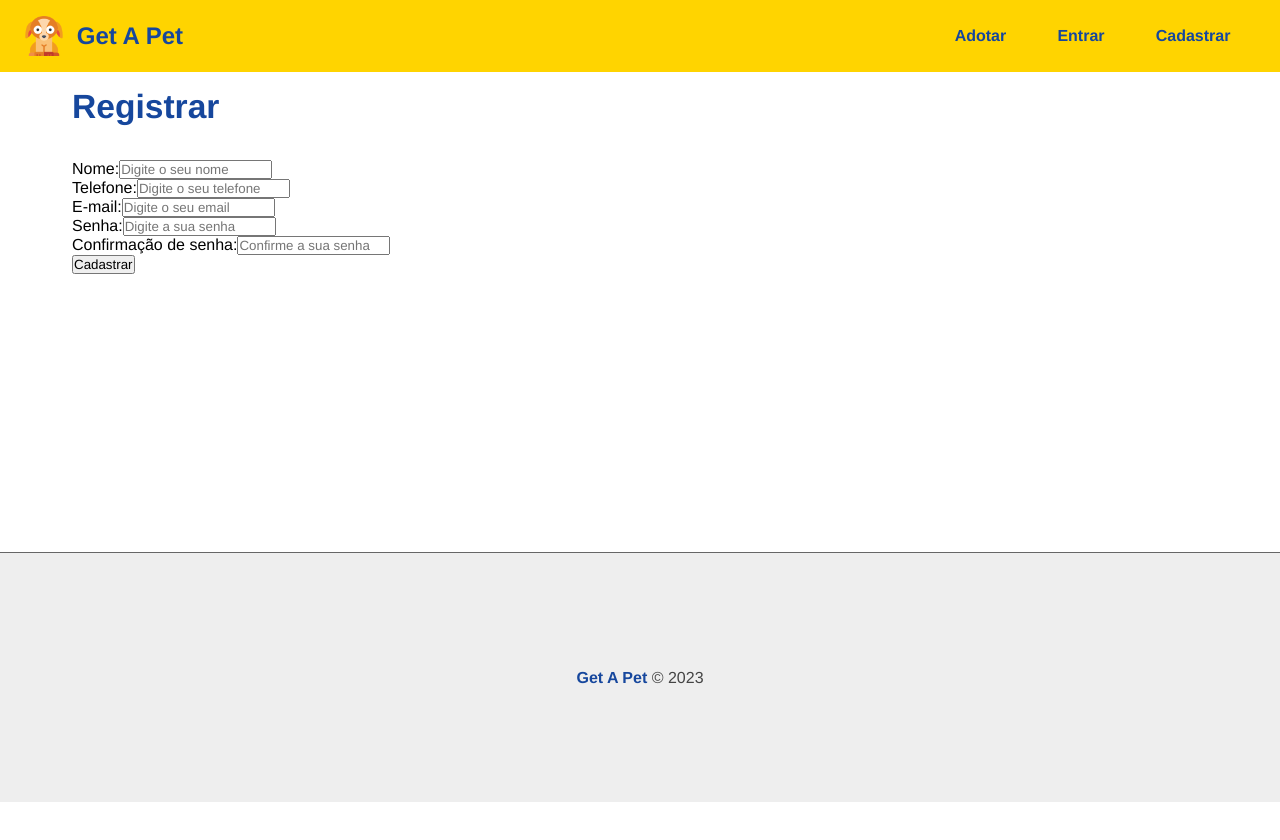
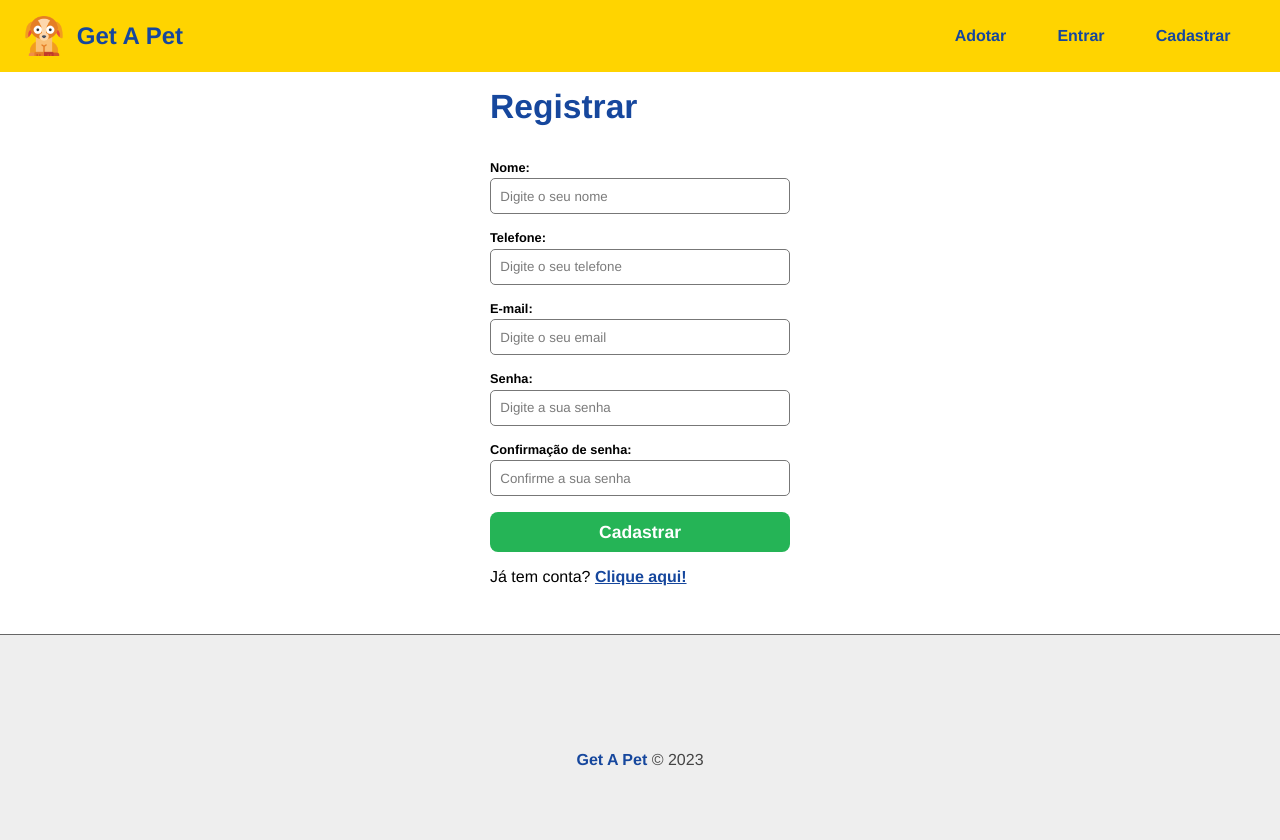
Before and after one commit to Pietro-berg7/Get-A-Pet-Project, a React (Vite) app in the folder frontend/: page /register in a window 1280 px wide. Shown: the top 840 px of the page. Before the commit the page ends 802 px from the top, so only its background shows below. Built offline with nearby package versions, Linux system fonts and the light colour scheme.

Commit message:
Estilos gerais de formulário

```diff
--- /dev/null
+++ b/frontend/src/components/form/Form.css
@@ -0,0 +1,32 @@
+.form_container {
+  max-width: 300px;
+  margin: 0 auto;
+  background-color: #fff;
+  border-radius: 15px;
+}
+
+.form_container input[type="submit"] {
+  border-radius: 8px;
+  background-color: #25b456;
+  color: #fff;
+  border: none;
+  min-width: 100px;
+  min-height: 2.5rem;
+  width: 100%;
+  cursor: pointer;
+  font-size: 1.1em;
+  font-weight: bold;
+}
+
+.form_container input[type="submit"]:hover {
+  background-color: #1c8a42;
+}
+
+.form_container p {
+  margin-top: 1em;
+}
+
+.form_container p a {
+  color: #16479d;
+  font-weight: bold;
+}
--- a/frontend/src/components/form/Input.css
+++ b/frontend/src/components/form/Input.css
@@ -0,0 +1,21 @@
+.form_control {
+  display: flex;
+  flex-direction: column;
+  margin-bottom: 1em;
+}
+
+.form_control label {
+  margin-bottom: 0.3em;
+  font-weight: bold;
+  font-size: 0.8em;
+}
+
+.form_control input {
+  padding: 0.7em;
+  border: 1px solid #777;
+  border-radius: 5px;
+}
+
+.form_control input::placeholder {
+  color: #7b7b7b;
+}
--- a/frontend/src/components/form/Input.tsx
+++ b/frontend/src/components/form/Input.tsx
@@ -22,7 +22,7 @@
   multiple,
 }) => {
   return (
-    <div>
+    <div className="form_control">
       <label htmlFor={name}>{text}:</label>
       <input
         type={type}
--- a/frontend/src/components/pages/Auth/Register.tsx
+++ b/frontend/src/components/pages/Auth/Register.tsx
@@ -1,5 +1,8 @@
 import React from "react";
+import { Link } from "react-router-dom";
 import Input from "../../form/Input";
+
+import "../../form/Form.css";
 
 const Register: React.FC = () => {
   const handleChange = (e: React.ChangeEvent<HTMLInputElement>) => {
@@ -7,7 +10,7 @@
   };
 
   return (
-    <section>
+    <section className="form_container">
       <h1>Registrar</h1>
       <form>
         <Input
@@ -47,6 +50,9 @@
         />
         <input type="submit" value="Cadastrar" />
       </form>
+      <p>
+        Já tem conta? <Link to="/login">Clique aqui!</Link>
+      </p>
     </section>
   );
 };
```
